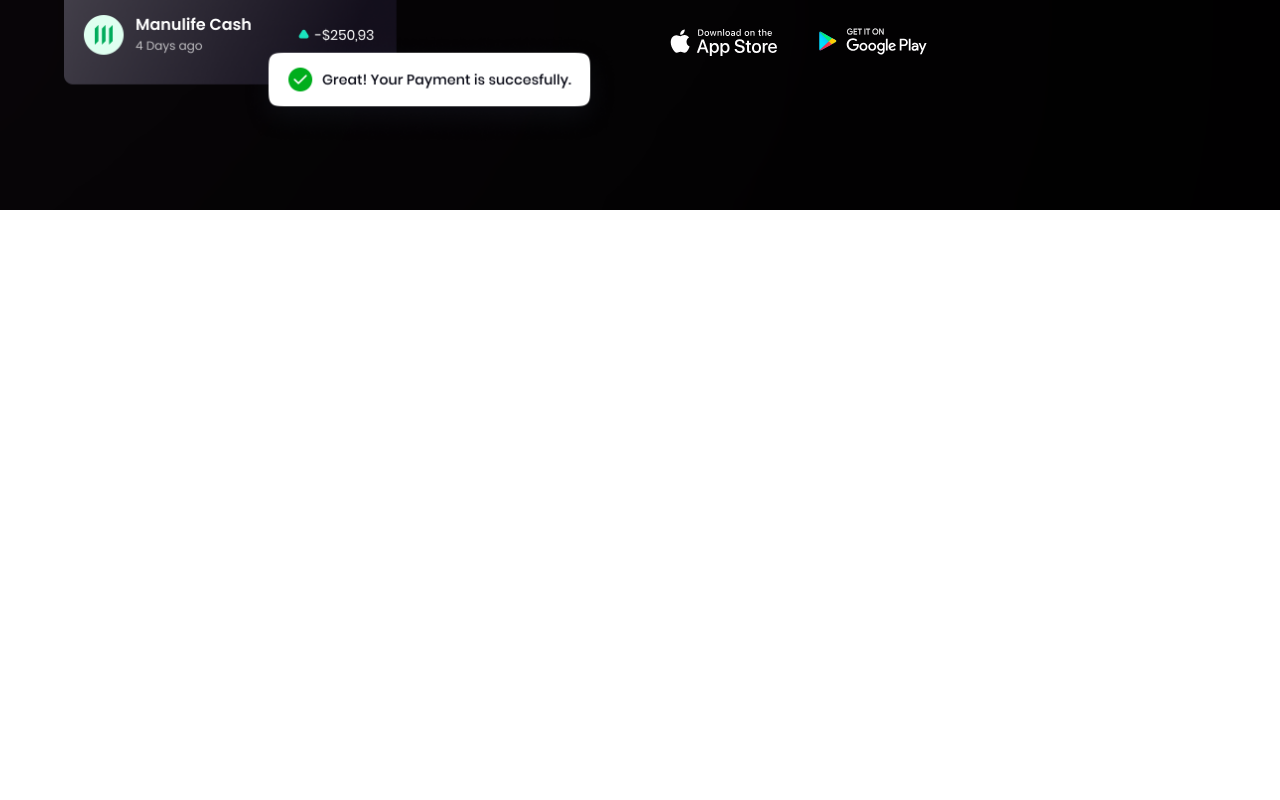
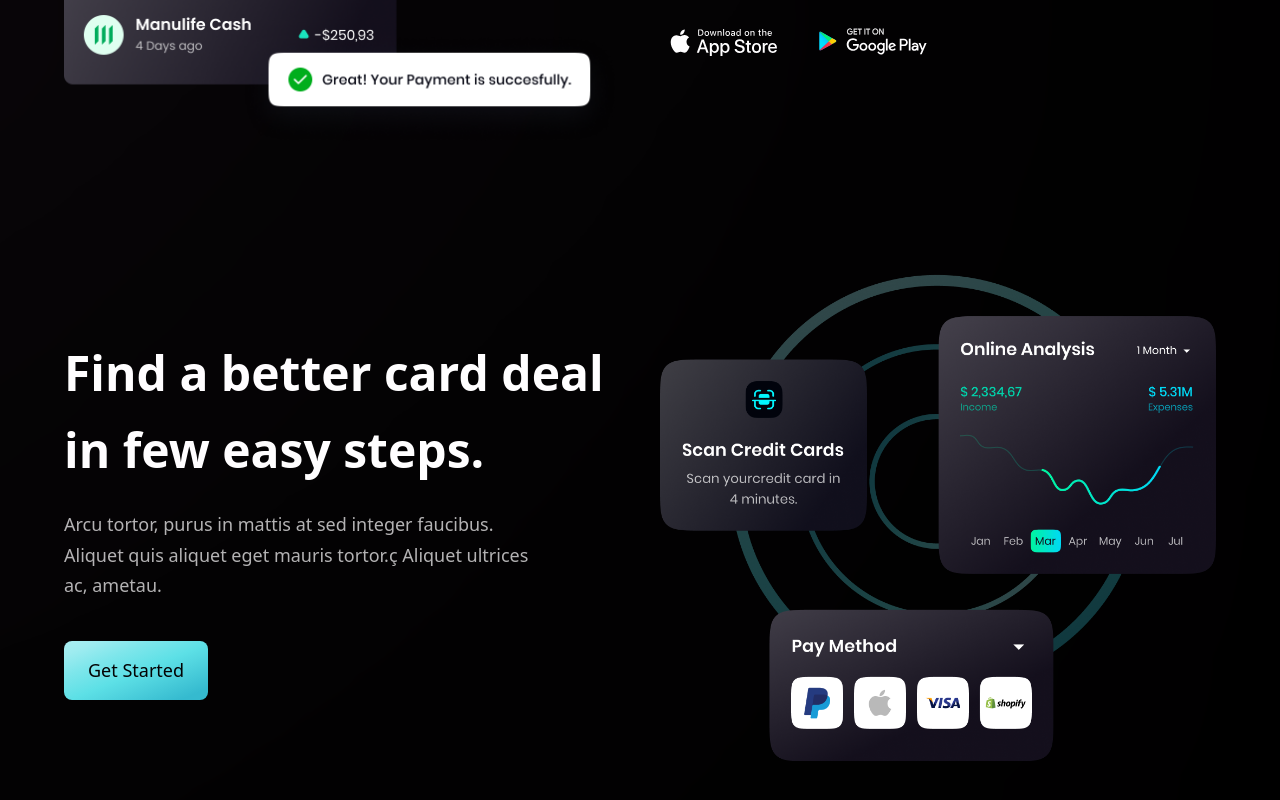
Before and after one commit to sendistephen/modern-bank-landing-page, a React (Vite) app: page / in a window 1280 px wide. Shown: the part 1979-2779 px from the top of the page. Before the commit the page ends 2189 px from the top, so only its background shows below. Built offline with nearby package versions, Linux system fonts and the light colour scheme.

Commit message:
WIP: Add Cards section

```diff
--- a/src/App.jsx
+++ b/src/App.jsx
@@ -1,5 +1,5 @@
 import React from "react";
-import { Billing, Business, Hero, Navbar, Stats } from "./components";
+import { Billing, Business, CardDeal, Hero, Navbar, Stats } from "./components";
 import styles from "./styles";
 
 const App = () => {
@@ -35,6 +35,12 @@ const App = () => {
 					<Billing />
 				</div>
 			</div>
+			{/*---- Card component ---*/}
+			<div className={`bg-primary ${styles.paddingX}`}>
+				<div className={`${styles.boxWidth}`}>
+					<CardDeal />
+				</div>
+			</div>
 		</div>
 	);
 };
--- a/src/components/CardDeal.jsx
+++ b/src/components/CardDeal.jsx
@@ -1,7 +1,31 @@
 import React from "react";
+import { card } from "../assets";
+import styles, { layout } from "../styles";
+import Button from "./Button";
 
 const CardDeal = () => {
-	return <div>CardDeal</div>;
+	return (
+		<div className={layout.section}>
+			<div className={layout.sectionInfo}>
+				<h2 className={`${styles.heading2}`}>
+					Find a better card deal <br className="sm:block hidden" /> in few easy
+					steps.
+				</h2>
+				<p className={`${styles.paragraph} max-w-[470px] mt-5`}>
+					Arcu tortor, purus in mattis at sed integer faucibus. Aliquet quis
+					aliquet eget mauris tortor.ç Aliquet ultrices ac, ametau.
+				</p>
+				<Button styles="mt-10" />
+			</div>
+			<div className={layout.sectionImg}>
+				<img
+					src={card}
+					alt="Card"
+					className="w-[100%] h-[100%] object-contain"
+				/>
+			</div>
+		</div>
+	);
 };
 
 export default CardDeal;
```
